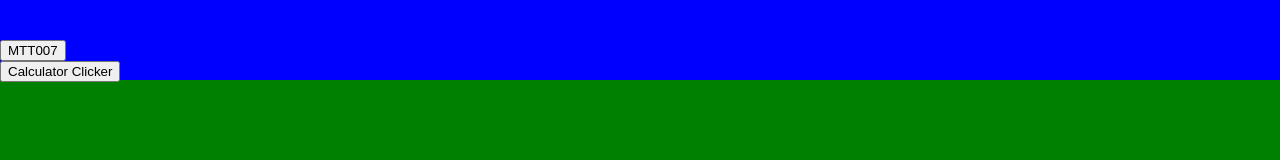
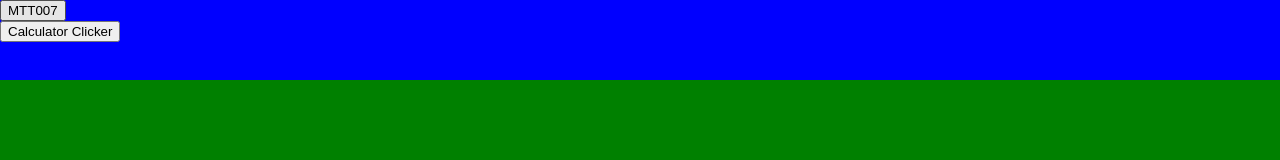
Before and after one commit to MTT007-git/MTT007-git.github.io, a plain HTML site: page calc_click_tg/index.html in a window 1280 px wide. Drawn offline with Linux system fonts and the light colour scheme.

Commit message:
Update index.html

```diff
--- a/calc_click_tg/index.html
+++ b/calc_click_tg/index.html
@@ -13,8 +13,6 @@
     }
     .header_b {
       position: relative;
-      top: 50%;
-      bottom: 50%;
       display: flex;
       justify-content: center;
     }
```
